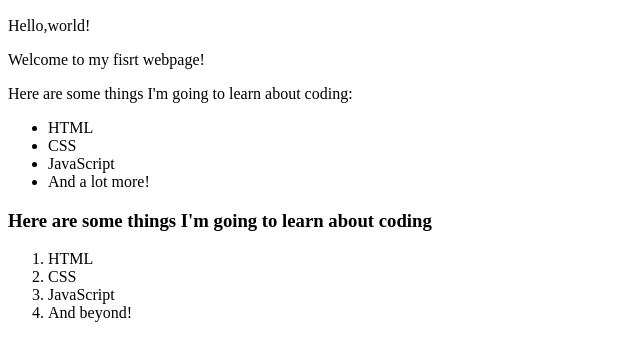
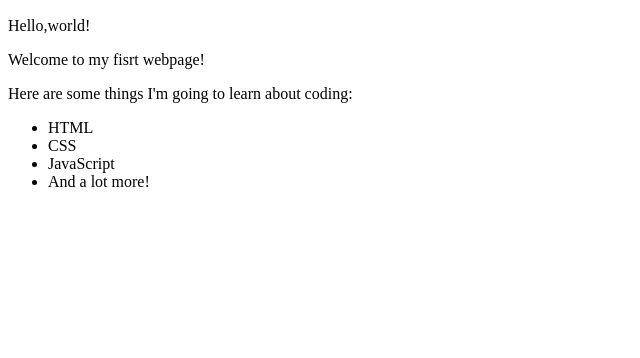
Before and after one commit to uwizeyeh/my-first-webpage-, a plain HTML site: page my-first-webpage.html in a window 1280 px wide. Shown: the part 110-468 px from the top of the page, without its empty margins (0-640 px from the left). Drawn offline with Linux system fonts and the light colour scheme.

```diff
--- a/my-first-webpage.html
+++ b/my-first-webpage.html
@@ -16,12 +16,6 @@
                 <li>JavaScript</li>
                 <li>And a lot more!</li>
               </ul>
-  <h3>Here are some things I'm going to learn about coding</h3>
-  <ol>
-        <li>HTML</li>
-        <li>CSS</li>
-        <li>JavaScript</li>
-        <li>And beyond!</li>
-      </ol>
+
             </body>
      </html>
```
Lines whose indentation alone changed are shown as unchanged.
